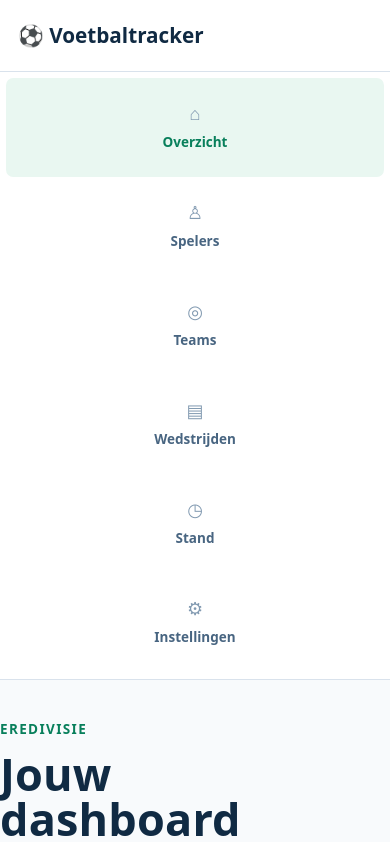
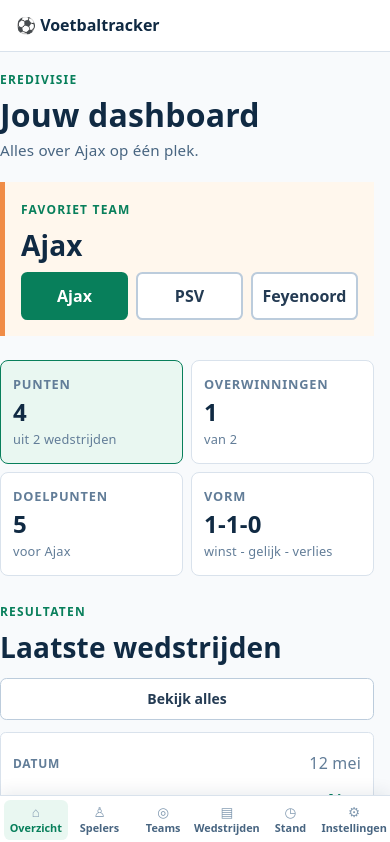
Before and after one commit to Ryan050409/mijn-app, a React (Vite) app: page / in a window 390 px wide. Shown: the top 842 px of the page. Built offline with nearby package versions, Linux system fonts and the light colour scheme.

Commit message:
toegankelijk gemaakt voor telefoon

```diff
--- a/src/App.css
+++ b/src/App.css
@@ -47,18 +47,18 @@
 }
 
 .app-layout {
-  display: grid;
-  grid-template-columns: 13rem minmax(0, 54rem);
-  gap: 2rem;
+  display: block;
   width: min(100% - 4rem, 71rem);
   margin: 0 auto;
 }
 
 .side-nav {
   display: flex;
-  flex-direction: column;
-  gap: 0.35rem;
-  padding-top: 2.5rem;
+  flex-direction: row;
+  gap: 0.5rem;
+  overflow-x: auto;
+  padding: 1rem 0 0;
+  scrollbar-width: thin;
 }
 
 .nav-button {
@@ -98,7 +98,7 @@
 }
 
 .app-shell {
-  width: min(100% - 2rem, 54rem);
+  width: 100%;
   margin: 0;
   padding: clamp(2rem, 7vw, 5.5rem) 0;
   text-align: left;
@@ -1381,11 +1381,182 @@
 .player-controls input,
 .player-controls select {
   padding: 12px 14px;
-  border: 1px solid #374151;
-  border-radius: 8px;
-  background: #1f2937;
-  color: white;
-  font-size: 14px;
+  border: 1px solid #bcccdc;
+  border-radius: 0.4rem;
+  background: #ffffff;
+  color: #243b53;
+  font: inherit;
+  font-size: 0.875rem;
+}
+
+@media (max-width: 600px) {
+  .topbar {
+    min-height: 3.25rem;
+  }
+
+  .brand {
+    font-size: 1rem;
+  }
+
+  .side-nav {
+    position: fixed;
+    top: auto;
+    right: 0;
+    bottom: 0;
+    left: 0;
+    z-index: 20;
+    display: flex;
+    justify-content: space-around;
+    gap: 0;
+    padding: 0.25rem max(0.25rem, env(safe-area-inset-left))
+      max(0.25rem, env(safe-area-inset-bottom));
+    border-top: 1px solid #d9e2ec;
+    border-bottom: 0;
+    box-shadow: 0 -0.25rem 1rem rgba(16, 42, 67, 0.08);
+  }
+
+  .nav-button {
+    min-width: 0;
+    min-height: 2.5rem;
+    flex: 1 1 0;
+    font-size: 0.68rem;
+    line-height: 1.1;
+    white-space: nowrap;
+  }
+
+  .nav-button span {
+    font-size: 0.85rem;
+  }
+
+  .app-shell {
+    width: calc(100% - 1rem);
+    padding: 1rem 0 4.5rem;
+  }
+
+  .app-header {
+    margin-bottom: 1.25rem;
+  }
+
+  .app-header h1 {
+    font-size: 2rem;
+  }
+
+  .intro {
+    margin-top: 0.5rem;
+    font-size: 0.95rem;
+  }
+
+  .team-panel {
+    gap: 0.75rem;
+    margin-bottom: 1.5rem;
+    padding: 1rem;
+  }
+
+  .stats-grid {
+    gap: 0.5rem;
+    margin-bottom: 1.5rem;
+  }
+
+  .stat-card {
+    min-height: 6.5rem;
+    padding: 0.75rem;
+  }
+
+  .stat-card strong {
+    font-size: 1.5rem;
+  }
+
+  .section-heading {
+    margin-bottom: 0.75rem;
+  }
+
+  .section-heading-with-control {
+    align-items: stretch;
+    flex-direction: column;
+  }
+
+  .filter-button,
+  .primary-button {
+    width: 100%;
+  }
+
+  .team-directory {
+    display: flex;
+    gap: 0.5rem;
+    margin: 0 -0.25rem 1.25rem;
+    overflow-x: auto;
+    padding: 0.25rem;
+    scrollbar-width: thin;
+  }
+
+  .team-directory-card {
+    min-width: 8.5rem;
+    min-height: 4rem;
+    flex: 0 0 8.5rem;
+    padding: 0.65rem;
+  }
+
+  .team-crest {
+    width: 2rem;
+    height: 2rem;
+    font-size: 1rem;
+  }
+
+  .team-page-columns {
+    gap: 0.75rem;
+    margin-top: 1.25rem;
+  }
+
+  .team-page-panel {
+    padding: 1rem;
+  }
+
+  .player-card-actions {
+    padding-inline: 0.75rem;
+  }
+
+  .player-card-actions button {
+    flex: 1;
+  }
+
+  .match-toolbar,
+  .player-toolbar,
+  .player-controls {
+    gap: 0.5rem;
+    margin-bottom: 1rem;
+  }
+
+  .match-toolbar input,
+  .match-toolbar select,
+  .player-controls input,
+  .player-controls select,
+  .player-toolbar select {
+    min-height: 2.75rem;
+  }
+
+  .table-wrap {
+    border-radius: 0.35rem;
+  }
+
+  .detail-scoreboard,
+  .player-detail-heading {
+    padding: 1rem;
+  }
+
+  .detail-scoreboard h2 {
+    gap: 0.5rem;
+    font-size: 1.5rem;
+  }
+}
+
+@media (max-width: 380px) {
+  .stats-grid {
+    grid-template-columns: repeat(2, 1fr);
+  }
+
+  .stat-note {
+    font-size: 0.7rem;
+  }
 }
 
 .player-controls input {
--- a/src/index.css
+++ b/src/index.css
@@ -24,6 +24,12 @@
   text-rendering: optimizeLegibility;
   -webkit-font-smoothing: antialiased;
   -moz-osx-font-smoothing: grayscale;
+}
+
+@media (max-width: 600px) {
+  :root {
+    font-size: 16px;
+  }
 }
 
 body {
```
